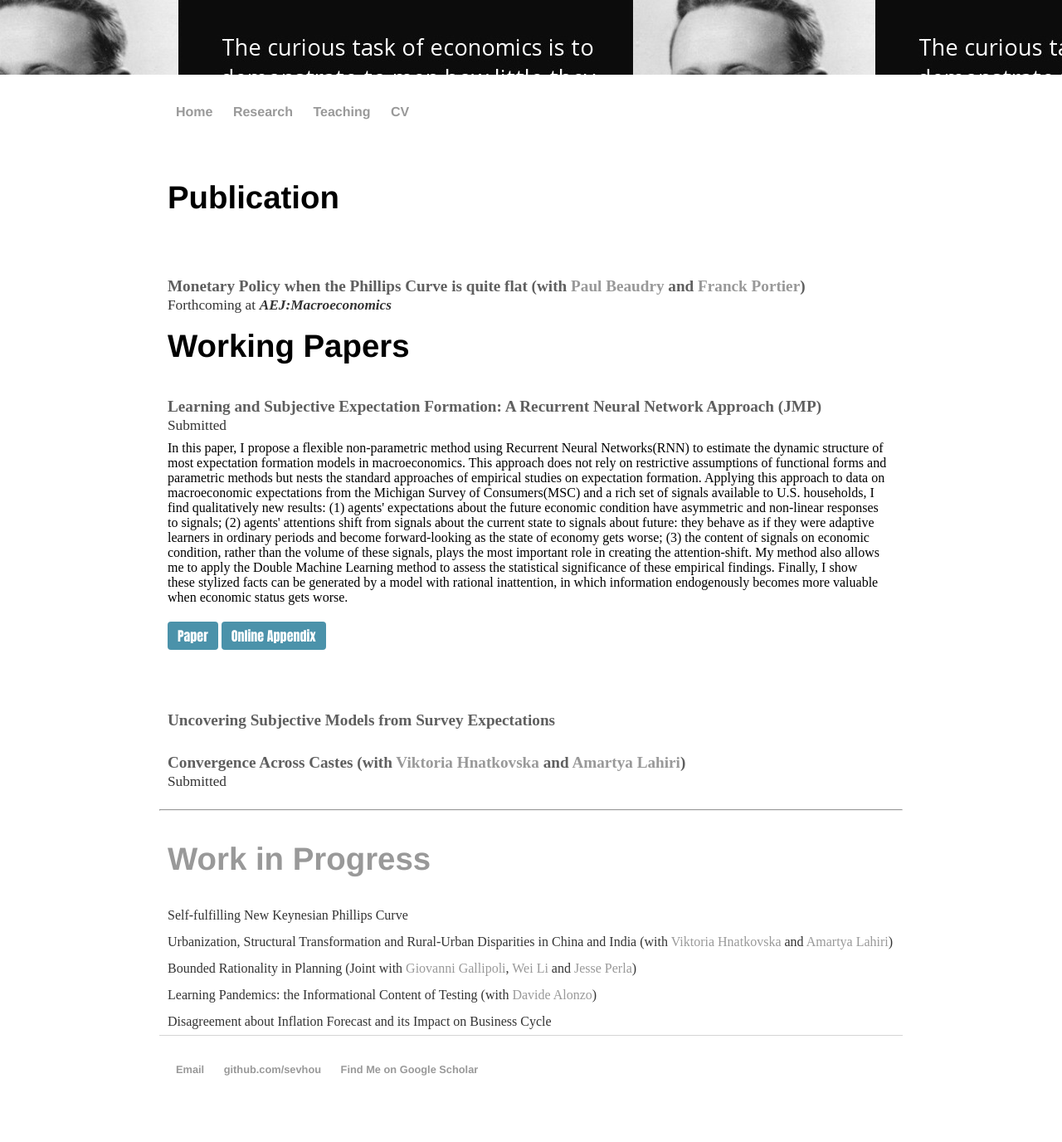
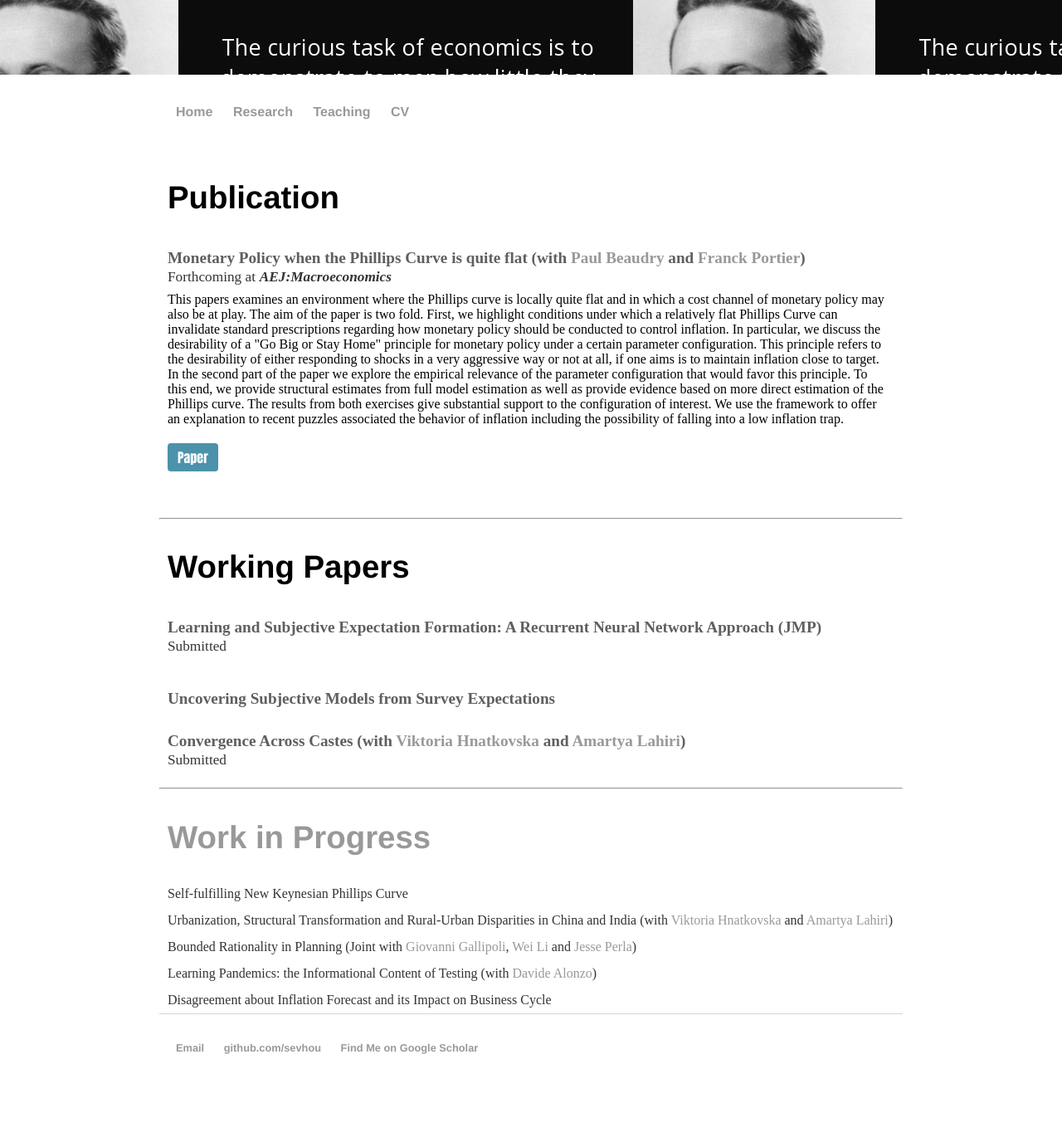
Before and after one commit to sevhou/sevhou.github.io, a Jekyll site: the page built from research/index.html, in a window 1280 px wide. Shown: the whole page at 83% size. Built offline with Jekyll 4.4.1, drawn with Linux system fonts in a browser that asks for light colours; after the commit the page ends 1350 px from its top, so only the background shows below that.

Commit message:
Update index.html

```diff
--- a/research/index.html
+++ b/research/index.html
@@ -19,20 +19,22 @@
 <div class="blurb">
 	<h1>Publication</h1>
 
-	<br><h2 type="button" class="slide-toggle">Monetary Policy when the Phillips Curve is quite flat (with <a href="https://economics.ubc.ca/faculty-and-staff/paul-beaudry/">Paul Beaudry</a> and <a href="https://fportier.wordpress.com/">Franck Portier</a>) <br>
+	<h2 type="button" class="slide-toggle">Monetary Policy when the Phillips Curve is quite flat (with <a href="https://economics.ubc.ca/faculty-and-staff/paul-beaudry/">Paul Beaudry</a> and <a href="https://fportier.wordpress.com/">Franck Portier</a>) <br>
 	<pubf>Forthcoming at</pubf> <jname>AEJ:Macroeconomics</jname></h2>
-    <div class="box">
+    <div class="box_show">
         <div class="box-inner">This papers examines an environment where the Phillips curve is locally quite flat and in which a cost channel of monetary policy may also be at play. The aim of the paper is two fold. First, we highlight conditions under which a relatively flat  Phillips Curve  can invalidate standard prescriptions regarding how monetary policy should be conducted to control inflation. In particular, we discuss the desirability of   a "Go Big or Stay Home" principle for monetary policy under a certain parameter configuration. This principle refers to the desirability of either responding to shocks in a very aggressive way or  not at all, if one aims is to maintain inflation close to target. In the second part of the paper we explore the empirical relevance of the parameter configuration that would favor this principle. To this end,  we provide structural estimates from full model estimation as well as provide evidence based on more direct estimation of the Phillips curve.  The results from both exercises give  substantial support to the configuration of interest.  We use the framework to offer an explanation to recent puzzles associated the behavior of inflation including the possibility of falling into a low inflation trap.
 
 <br><a href="https://sevhou.github.io/research/BHP2022.pdf" class="bluebutton">Paper</a>
       </div>
     </div>
+	<br>
+	<hr>
 
 	<h1>Working Papers</h1>
 
 	<h2 type="button" class="slide-toggle">Learning and Subjective Expectation Formation: A Recurrent Neural Network Approach (JMP)<br>
 	<pubf>Submitted</pubf></h2>
-    <div class="box_show">
+    <div class="box">
         <div class="box-inner">In this paper, I propose a flexible non-parametric method using Recurrent Neural Networks(RNN) to estimate the dynamic structure of most expectation formation models in macroeconomics. This approach does not rely on restrictive assumptions of functional forms and parametric methods but nests the standard approaches of empirical studies on expectation formation. Applying this approach to data on macroeconomic expectations from the Michigan Survey of Consumers(MSC) and a rich set of signals available to U.S. households, I find qualitatively new results: (1) agents' expectations about the future economic condition have asymmetric and non-linear responses to signals; (2) agents' attentions shift from signals about the current state to signals about future: they behave as if they were adaptive learners in ordinary periods and become forward-looking as the state of economy gets worse; (3) the content of signals on economic condition, rather than the volume of these signals, plays the most important role in creating the attention-shift. My method also allows me to apply the Double Machine Learning method to assess the statistical significance of these empirical findings. Finally, I show these stylized facts can be generated by a model with rational inattention, in which information endogenously becomes more valuable when economic status gets worse.
 
 <br><a href="https://sevhou.github.io/research/Learning_RNN_main_latest.pdf" class="bluebutton">Paper</a>  <a href="https://sevhou.github.io/research/Learning_RNN_appx_latest.pdf" class="bluebutton">Online Appendix</a>
```
